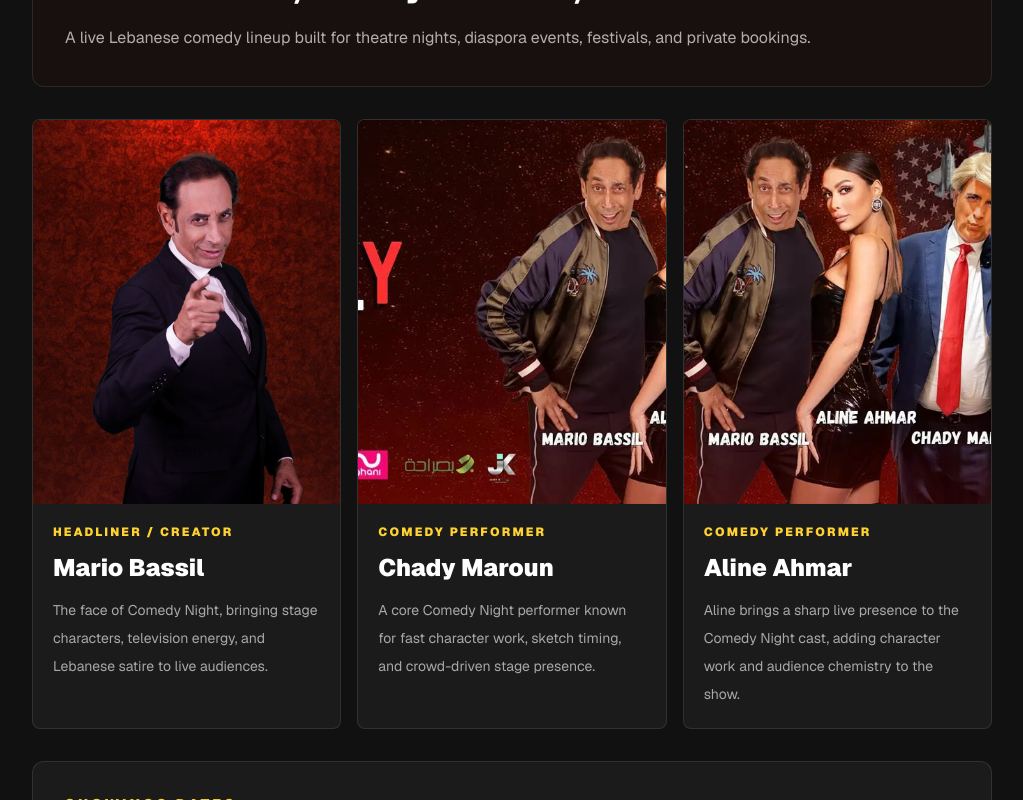
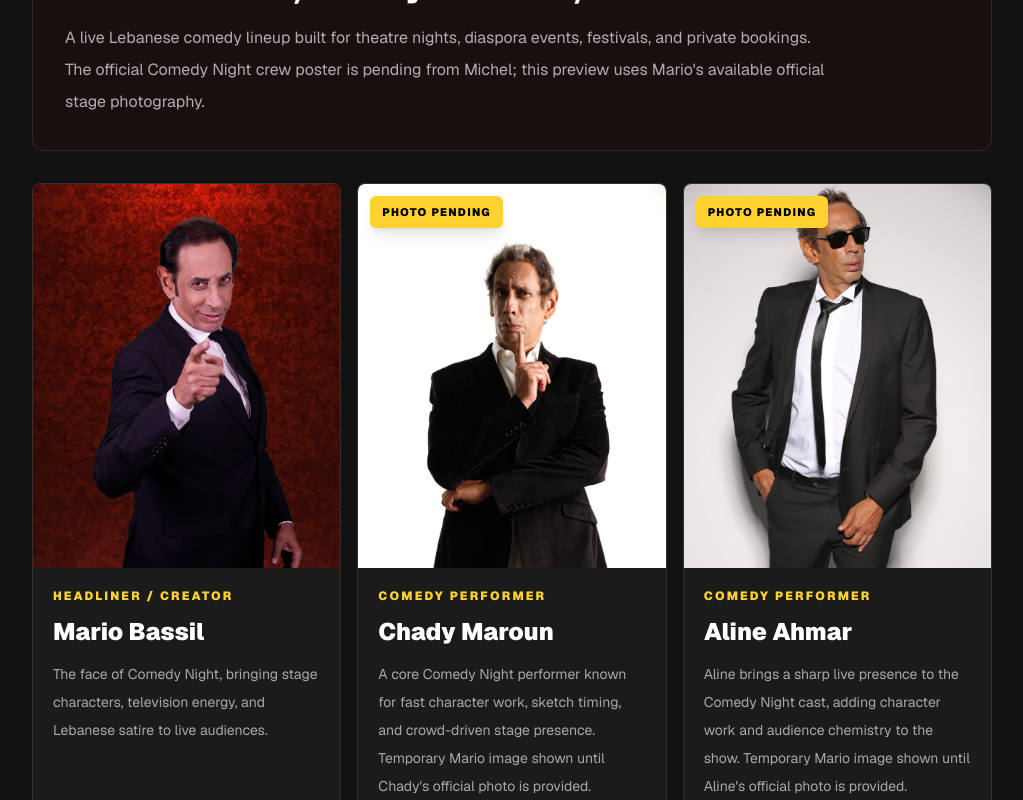
Before and after one commit to magicaiweb/magicai-mario-bassil, a Next.js app: page /websites/mario-bassil/comedy-night in a window 1280 px wide. Shown: the part 1300-2100 px from the top of the page, without its empty margins (128-1151 px from the left). Built offline with nearby package versions, Linux system fonts and the light colour scheme.

Commit message:
Mark Comedy Night placeholder assets

```diff
--- a/app/[slug]/page.tsx
+++ b/app/[slug]/page.tsx
@@ -35,10 +35,10 @@ export default async function CmsPage({ params }: { params: Params }) {
   }
 
   const isComedyNight = page.slug === "comedy-night";
-  const posterImage = page.posterImage ?? "/websites/mario-bassil/images/mario/comedy-night-crew-poster.png";
+  const posterImage = page.posterImage ?? "/websites/mario-bassil/images/mario/stage-jump.jpg";
   const posterAlt = page.posterAlt ?? {
-    en: "Comedy Night poster with Mario Bassil, Chady Maroun, and Aline Ahmar",
-    ar: "بوستر كوميدي نايت مع ماريو باسيل وشادي مارون وألين أحمر",
+    en: "Temporary Comedy Night visual using Mario Bassil stage photography",
+    ar: "صورة مؤقتة لكوميدي نايت من صور ماريو باسيل المسرحية",
   };
   const featureLabel = page.featureLabel ?? { en: "Comedy Night crew", ar: "فريق كوميدي نايت" };
   const featureTitle = page.featureTitle ?? {
@@ -131,6 +131,11 @@ export default async function CmsPage({ params }: { params: Params }) {
                         className="object-cover"
                         style={{ objectPosition: member.imagePosition ?? "center top" }}
                       />
+                      {member.imageNote ? (
+                        <span className="absolute left-3 top-3 rounded-md bg-amber-300 px-3 py-2 text-[11px] font-black uppercase tracking-[0.12em] text-black shadow-lg">
+                          {t(member.imageNote, language)}
+                        </span>
+                      ) : null}
                     </div>
                   ) : null}
                   <div className="p-5">
--- a/app/admin/page.tsx
+++ b/app/admin/page.tsx
@@ -238,6 +238,7 @@ function updatePage(index: number, patch: Partial<PageItem>) {
           bio: { en: "Write crew bio.", ar: "اكتب نبذة عن عضو الفريق." },
           image: "",
           imagePosition: "center top",
+          imageNote: { en: "", ar: "" },
         },
       ],
     });
@@ -516,11 +517,12 @@ function updatePage(index: number, patch: Partial<PageItem>) {
                   </div>
                   <div className="grid gap-3">
                     {(page.crew ?? []).map((member, memberIndex) => (
-                      <div key={`${page.slug}-crew-${memberIndex}`} className="grid gap-3 rounded-md border border-black/10 bg-[#f9f7f2] p-3 lg:grid-cols-5">
+                      <div key={`${page.slug}-crew-${memberIndex}`} className="grid gap-3 rounded-md border border-black/10 bg-[#f9f7f2] p-3 lg:grid-cols-6">
                         <Field label="Name" value={member.name} onChange={(value) => updatePageCrew(index, memberIndex, { name: value })} />
                         <Field label="Role" value={member.role[activeLanguage]} onChange={(value) => updatePageCrew(index, memberIndex, { role: { ...member.role, [activeLanguage]: value } })} />
                         <Field label="Image URL" value={member.image ?? ""} onChange={(value) => updatePageCrew(index, memberIndex, { image: value })} />
                         <Field label="Image position" value={member.imagePosition ?? ""} onChange={(value) => updatePageCrew(index, memberIndex, { imagePosition: value })} />
+                        <Field label="Image note" value={member.imageNote?.[activeLanguage] ?? ""} onChange={(value) => updatePageCrew(index, memberIndex, { imageNote: { ...(member.imageNote ?? { en: "", ar: "" }), [activeLanguage]: value } })} />
                         <Area label="Bio" value={member.bio[activeLanguage]} onChange={(value) => updatePageCrew(index, memberIndex, { bio: { ...member.bio, [activeLanguage]: value } })} />
                       </div>
                     ))}
--- a/app/content.ts
+++ b/app/content.ts
@@ -76,6 +76,7 @@ export type PageItem = {
     bio: LocalizedText;
     image?: string;
     imagePosition?: string;
+    imageNote?: LocalizedText;
   }[];
   showings?: {
     date: string;
--- a/content/site.json
+++ b/content/site.json
@@ -437,10 +437,10 @@
         "en": "The Comedy Night archive brings together Mario Bassil's stage legacy, television sketches, live tours, posters, and media highlights.",
         "ar": "أرشيف كوميدي نايت يجمع إرث ماريو باسيل المسرحي، الاسكتشات التلفزيونية، الجولات المباشرة، البوسترات، وأبرز المحطات الإعلامية."
       },
-      "posterImage": "/websites/mario-bassil/images/mario/comedy-night-crew-poster.png",
+      "posterImage": "/websites/mario-bassil/images/mario/stage-jump.jpg",
       "posterAlt": {
-        "en": "Comedy Night poster with Mario Bassil, Chady Maroun, and Aline Ahmar",
-        "ar": "بوستر كوميدي نايت مع ماريو باسيل وشادي مارون وألين أحمر"
+        "en": "Temporary Comedy Night visual using Mario Bassil stage photography",
+        "ar": "صورة مؤقتة لكوميدي نايت من صور ماريو باسيل المسرحية"
       },
       "featureLabel": {
         "en": "Comedy Night crew",
@@ -451,8 +451,8 @@
         "ar": "ماريو باسيل، شادي مارون، وألين أحمر"
       },
       "featureBody": {
-        "en": "A live Lebanese comedy lineup built for theatre nights, diaspora events, festivals, and private bookings.",
-        "ar": "فريق كوميدي لبناني مباشر للعروض المسرحية، فعاليات الاغتراب، المهرجانات، والحفلات الخاصة."
+        "en": "A live Lebanese comedy lineup built for theatre nights, diaspora events, festivals, and private bookings. The official Comedy Night crew poster is pending from Michel; this preview uses Mario's available official stage photography.",
+        "ar": "فريق كوميدي لبناني مباشر للعروض المسرحية، فعاليات الاغتراب، المهرجانات، والحفلات الخاصة. بوستر فريق كوميدي نايت الرسمي بانتظار إرساله من ميشيل، وتستخدم هذه النسخة صورة مؤقتة من صور ماريو الرسمية."
       },
       "crew": [
         {
@@ -475,11 +475,15 @@
             "ar": "ممثل كوميدي"
           },
           "bio": {
-            "en": "A core Comedy Night performer known for fast character work, sketch timing, and crowd-driven stage presence.",
-            "ar": "من وجوه كوميدي نايت الأساسية، معروف بسرعة الشخصيات وتوقيت الاسكتشات والحضور المتفاعل مع الجمهور."
+            "en": "A core Comedy Night performer known for fast character work, sketch timing, and crowd-driven stage presence. Temporary Mario image shown until Chady's official photo is provided.",
+            "ar": "من وجوه كوميدي نايت الأساسية، معروف بسرعة الشخصيات وتوقيت الاسكتشات والحضور المتفاعل مع الجمهور. تظهر حالياً صورة مؤقتة لماريو إلى حين وصول صورة شادي الرسمية."
           },
-          "image": "/websites/mario-bassil/images/mario/comedy-night-crew-poster.png",
-          "imagePosition": "52% top"
+          "image": "/websites/mario-bassil/images/mario/portrait-shh.jpg",
+          "imagePosition": "center top",
+          "imageNote": {
+            "en": "Photo pending",
+            "ar": "الصورة بانتظار الاستبدال"
+          }
         },
         {
           "name": "Aline Ahmar",
@@ -488,11 +492,15 @@
             "ar": "ممثلة كوميدية"
           },
           "bio": {
-            "en": "Aline brings a sharp live presence to the Comedy Night cast, adding character work and audience chemistry to the show.",
-            "ar": "تضيف ألين حضوراً مباشراً حاداً إلى فريق كوميدي نايت، مع شخصيات وتفاعل واضح مع الجمهور."
+            "en": "Aline brings a sharp live presence to the Comedy Night cast, adding character work and audience chemistry to the show. Temporary Mario image shown until Aline's official photo is provided.",
+            "ar": "تضيف ألين حضوراً مباشراً حاداً إلى فريق كوميدي نايت، مع شخصيات وتفاعل واضح مع الجمهور. تظهر حالياً صورة مؤقتة لماريو إلى حين وصول صورة ألين الرسمية."
           },
-          "image": "/websites/mario-bassil/images/mario/comedy-night-crew-poster.png",
-          "imagePosition": "83% top"
+          "image": "/websites/mario-bassil/images/mario/portrait-sunglasses.jpg",
+          "imagePosition": "center top",
+          "imageNote": {
+            "en": "Photo pending",
+            "ar": "الصورة بانتظار الاستبدال"
+          }
         }
       ],
       "showings": [
--- a/public/decap/config.yml
+++ b/public/decap/config.yml
@@ -261,6 +261,11 @@ collections:
                     fields: *localized_text
                   - { label: Image URL, name: image, widget: string, required: false }
                   - { label: Image Position, name: imagePosition, widget: string, required: false }
+                  - label: Image Note
+                    name: imageNote
+                    widget: object
+                    required: false
+                    fields: *localized_string
               - label: Showings / Dates
                 name: showings
                 widget: list
```
